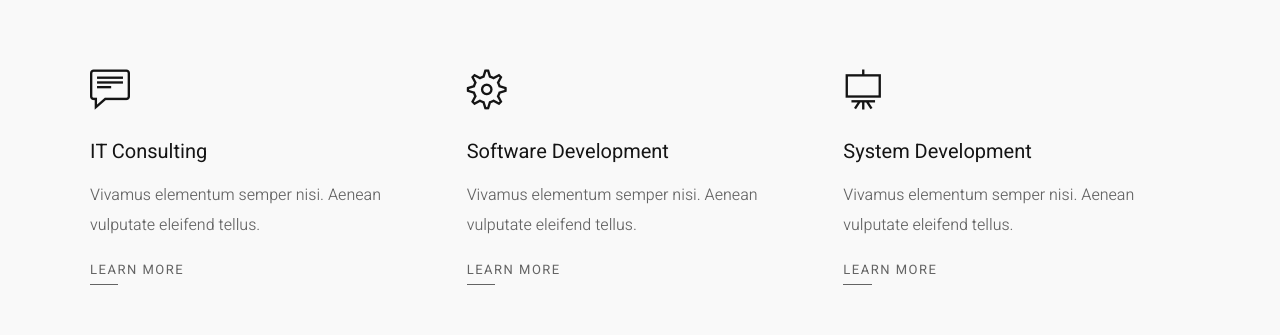
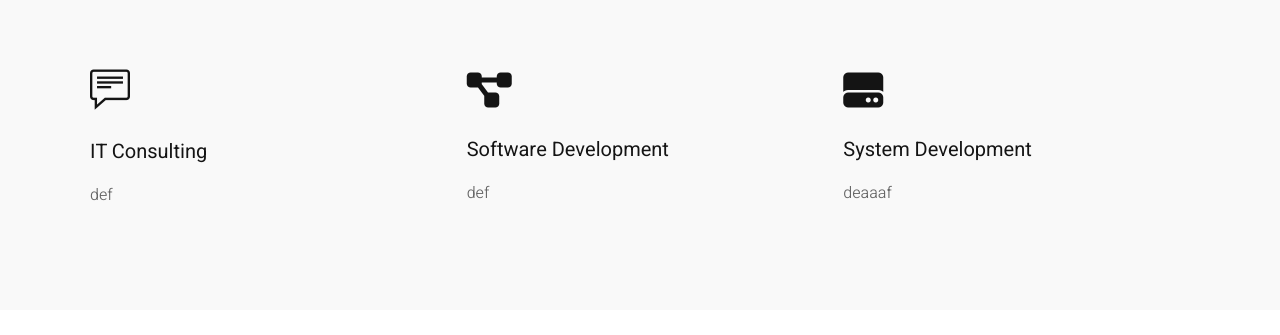
Before and after one commit to SkanderMez/CLS-Project, an Angular app in the folder cls/: page / in a window 1280 px wide. Shown: the part 754-1089 px from the top of the page. Built offline with nearby package versions, Linux system fonts and the light colour scheme.

Commit message:
component fields + service + json

```diff
--- /dev/null
+++ b/cls/src/app/components/_models/field.model.ts
@@ -0,0 +1,5 @@
+export class FieldModel {
+  title: string;
+  description: string;
+  icon: string;
+}
--- a/cls/src/app/fields/fields.component.html
+++ b/cls/src/app/fields/fields.component.html
@@ -1,22 +1,12 @@
 <div class="container">
   <div class="row">
-    <div class="col-12 col-md-4 icon-5xl">
-      <i class="ti-comment-alt text-dark"></i>
-      <h5 class="font-weight-normal margin-top-20">IT Consulting</h5>
-      <p>Vivamus elementum semper nisi. Aenean vulputate eleifend tellus.</p>
-      <a class="text-btn-3 margin-top-20" href="#">Learn More</a>
-    </div>
-    <div class="col-12 col-md-4 icon-5xl">
-      <i class="ti-settings text-dark"></i>
-      <h5 class="font-weight-normal margin-top-20">Software Development</h5>
-      <p>Vivamus elementum semper nisi. Aenean vulputate eleifend tellus.</p>
-      <a class="text-btn-3 margin-top-20" href="#">Learn More</a>
-    </div>
-    <div class="col-12 col-md-4 icon-5xl">
-      <i class="ti-blackboard text-dark"></i>
-      <h5 class="font-weight-normal margin-top-20">System Development</h5>
-      <p>Vivamus elementum semper nisi. Aenean vulputate eleifend tellus.</p>
-      <a class="text-btn-3 margin-top-20" href="#">Learn More</a>
-    </div>
+    <ng-container *ngIf="fields">
+      <div class="col-12 col-md-4 icon-5xl" *ngFor="let field of fields">
+        <i class="{{field.icon}} text-dark"></i>
+        <h5 class="font-weight-normal margin-top-20">{{field.title}}</h5>
+        <p>{{field.description}}</p>
+
+      </div>
+    </ng-container>
   </div><!-- end row -->
 </div><!-- end container -->
--- a/cls/src/app/fields/fields.component.ts
+++ b/cls/src/app/fields/fields.component.ts
@@ -1,4 +1,6 @@
 import { Component, OnInit } from '@angular/core';
+import {FieldsService} from '../services/fields.service';
+import {FieldModel} from '../components/_models/field.model';
 
 @Component({
   selector: 'app-fields',
@@ -7,9 +9,15 @@ import { Component, OnInit } from '@angular/core';
 })
 export class FieldsComponent implements OnInit {
 
-  constructor() { }
+  fields: FieldModel[];
+  constructor(private fieldsService: FieldsService) { }
 
   ngOnInit() {
+    this.fieldsService.getFields()
+      .then(fields => {
+        this.fields = fields;
+      });
+
   }
 
 }
--- a/cls/src/app/services/fields.service.ts
+++ b/cls/src/app/services/fields.service.ts
@@ -1,9 +1,20 @@
 import { Injectable } from '@angular/core';
+import {FieldModel} from '../components/_models/field.model';
+
+// @ts-ignore
+import file from '../../assets/json/fields.json' ;
 
 @Injectable({
   providedIn: 'root'
 })
 export class FieldsService {
 
+
   constructor() { }
+
+  getFields(): Promise<FieldModel[]> {
+    return  new Promise<FieldModel[]>(resolve => {
+      resolve(file.fields);
+    });
 }
+}
```
